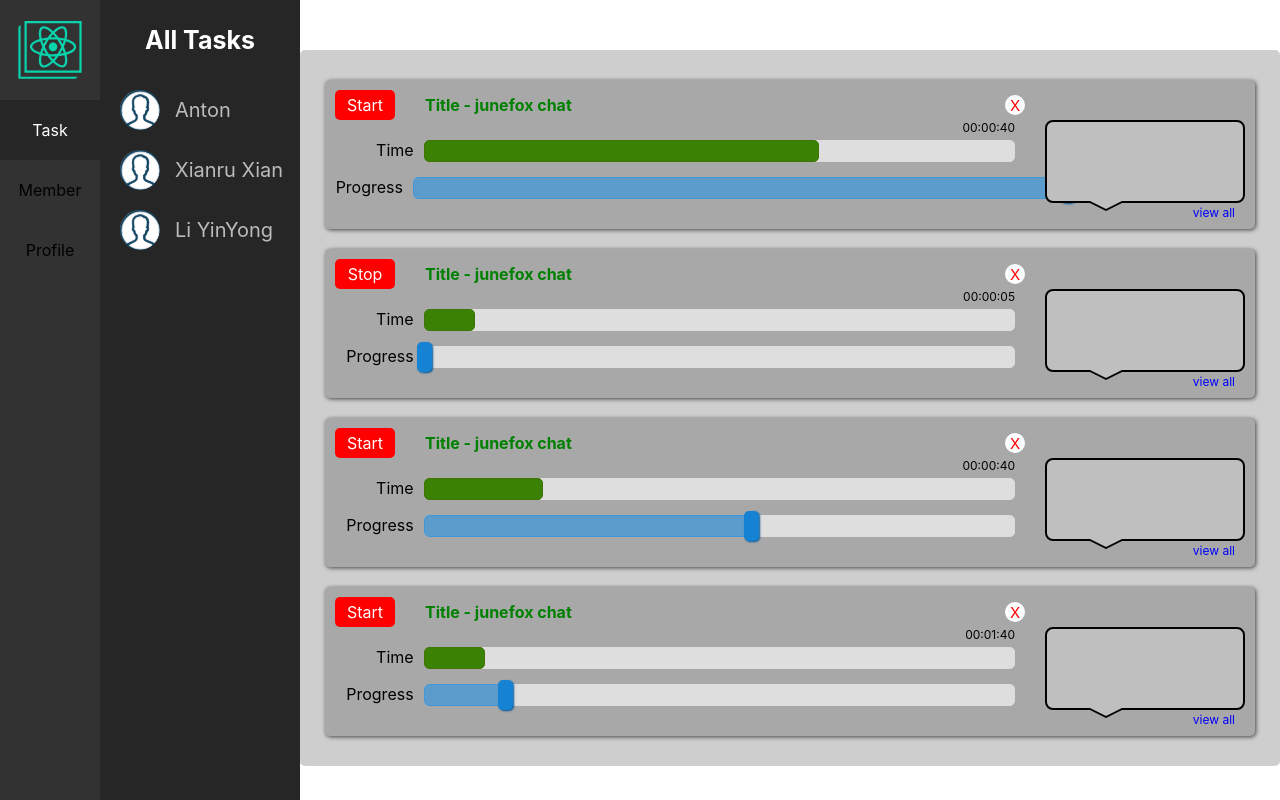
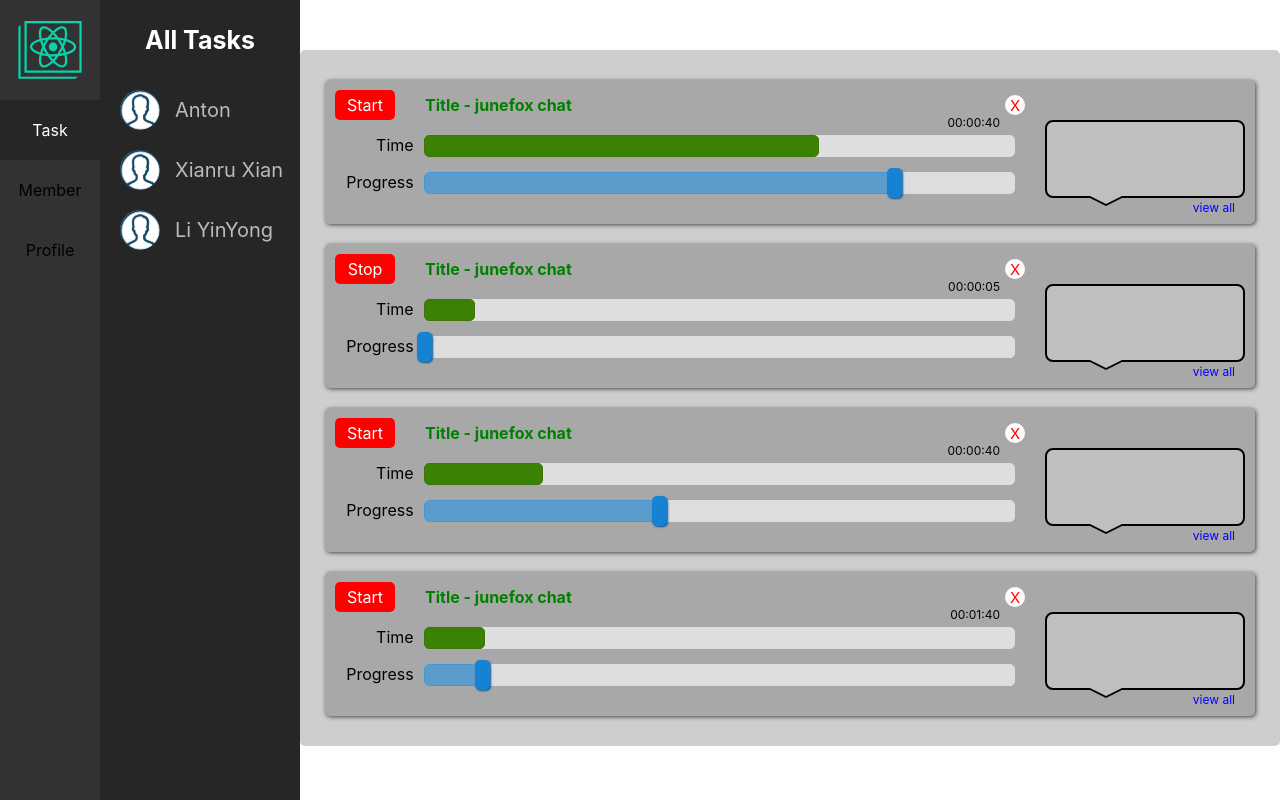
Before and after one commit to blacktiny/project-management-tool, a React (Create React App) app in the folder client/: page /task/all in a window 1280 px wide. Built offline with nearby package versions, Linux system fonts and the light colour scheme.

Commit message:
update progressbar component style

```diff
--- a/client/src/components/ResizableProgressBar/index.js
+++ b/client/src/components/ResizableProgressBar/index.js
@@ -35,7 +35,7 @@ class ResizableProgressBar extends Component {
    */
   updateDimensions() {
     let { resizableInfo } = this.state
-    const maxWidth = window.innerWidth - 462
+    const maxWidth = window.innerWidth - 692
 
     resizableInfo.maxConstraints = [maxWidth, Infinity]
     this.setState({ maxWidth, resizableInfo })
--- a/client/src/components/TimeProgressBar/style.scss
+++ b/client/src/components/TimeProgressBar/style.scss
@@ -8,7 +8,7 @@
   .time-label {
     font-size: 12px;
     text-align: right;
-    padding: 5px 0;
+    padding: 0 15px 5px 0;
   }
 
   .progress-bar-content {
```
